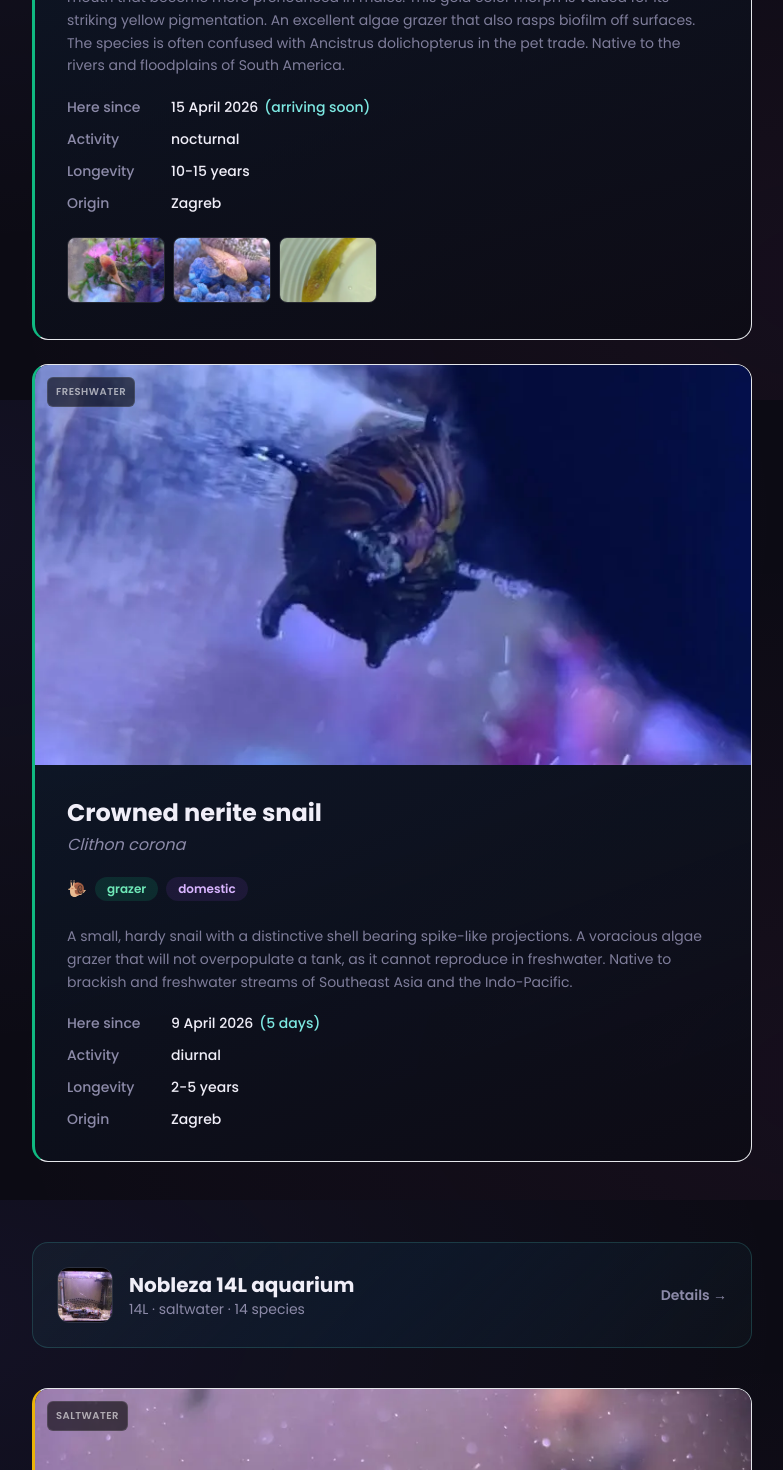
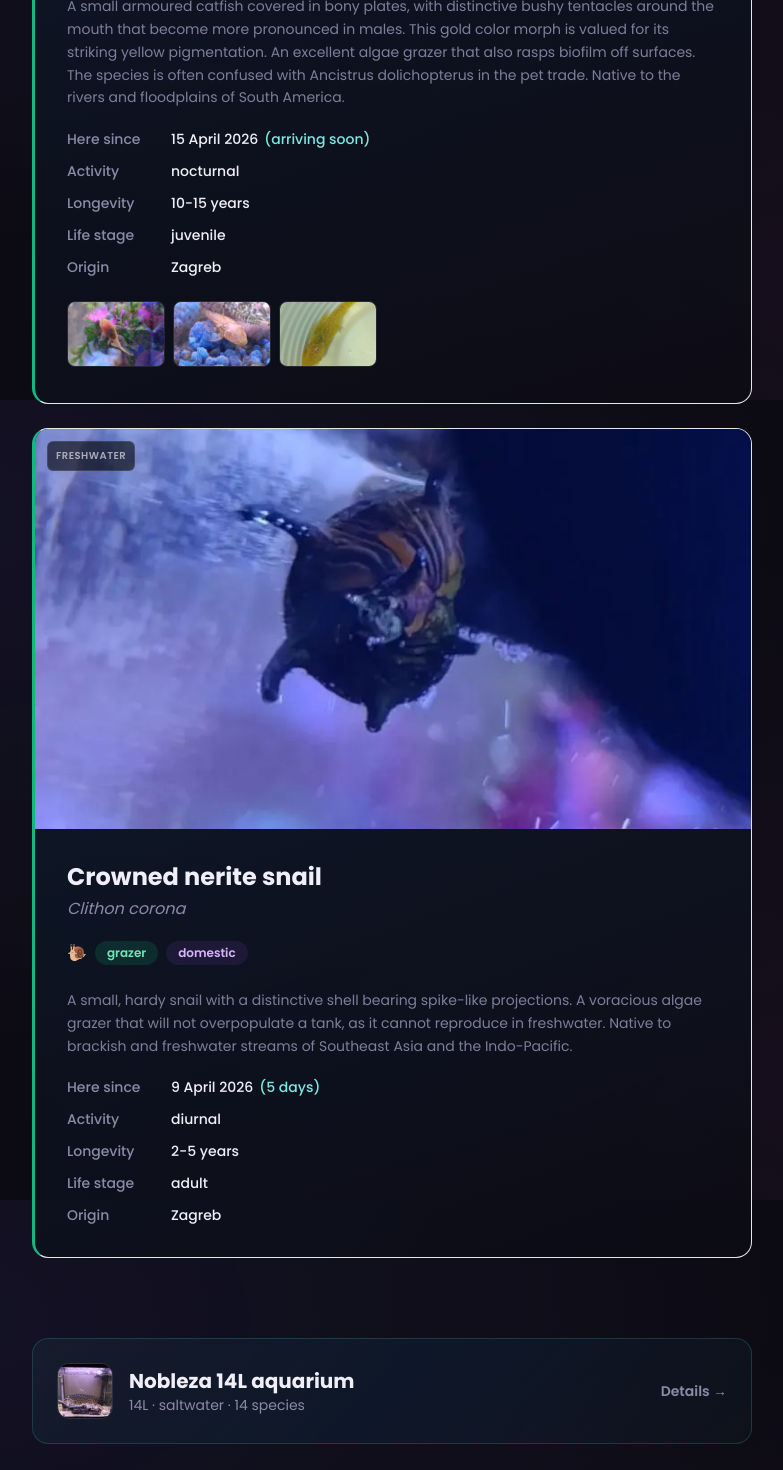
Before and after one commit to MarinoLinic/linic.net, a React (Vite) app: page /animals in a window 1280 px wide. Shown: the part 2000-3470 px from the top of the page, without its empty margins (248-1031 px from the left). Built offline with nearby package versions, Linux system fonts and the light colour scheme.

Commit message:
Life stage added

```diff
--- a/src/components/pets/AnimalEntry.tsx
+++ b/src/components/pets/AnimalEntry.tsx
@@ -166,6 +166,10 @@ const AnimalEntry = ({ animal, tankCategory, onOpenGallery }: {
 							</span>
 						</div>
 						<div className="flex items-baseline gap-2">
+							<span className="text-muted w-24 shrink-0">Life stage</span>
+							<span className="text-text">{animal.life_stage}</span>
+						</div>
+						<div className="flex items-baseline gap-2">
 							<span className="text-muted w-24 shrink-0">Origin</span>
 							<span className="text-text">{animal.location}</span>
 						</div>
--- a/src/components/pets/FormerAnimalEntry.tsx
+++ b/src/components/pets/FormerAnimalEntry.tsx
@@ -122,6 +122,10 @@ const FormerAnimalEntry = ({ animal, tankCategory, onOpenGallery }: {
 								{animal.longevity === 'indefinite' ? 'indefinite' : `${animal.longevity} years`}
 							</span>
 						</div>
+						<div className="flex items-baseline gap-2">
+							<span className="text-muted w-24 shrink-0">Life stage</span>
+							<span className="text-muted">{animal.life_stage}</span>
+						</div>
 					</div>
 
 					{/* thumbnail strip */}
--- a/src/data/pets.json
+++ b/src/data/pets.json
@@ -7,6 +7,7 @@
 		"family": "Poeciliidae",
 		"function": "omnivore",
 		"type": "fish",
+		"life_stage": "juvenile",
 		"longevity": "3-5",
 		"diurnality": "diurnal",
 		"domesticity": "domestic",
@@ -24,6 +25,7 @@
 		"family": "Loricariidae",
 		"function": "grazer",
 		"type": "fish",
+		"life_stage": "juvenile",
 		"longevity": "10-15",
 		"diurnality": "nocturnal",
 		"domesticity": "domestic",
@@ -41,6 +43,7 @@
 		"family": "Neritidae",
 		"function": "grazer",
 		"type": "snail",
+		"life_stage": "adult",
 		"longevity": "2-5",
 		"diurnality": "diurnal",
 		"domesticity": "domestic",
@@ -58,6 +61,7 @@
 		"family": "Palaemonidae",
 		"function": "scavenger",
 		"type": "shrimp",
+		"life_stage": "mix",
 		"longevity": "1-2",
 		"diurnality": "constant",
 		"domesticity": "wild",
@@ -75,6 +79,7 @@
 		"family": "Xanthidae",
 		"function": "omnivore",
 		"type": "crab",
+		"life_stage": "juvenile",
 		"longevity": "3-5",
 		"diurnality": "nocturnal",
 		"domesticity": "wild",
@@ -92,6 +97,7 @@
 		"family": "Porcellanidae",
 		"function": "filter-feeder",
 		"type": "crab",
+		"life_stage": "adult",
 		"longevity": "2-3",
 		"diurnality": "constant",
 		"domesticity": "wild",
@@ -109,6 +115,7 @@
 		"family": "Diogenidae",
 		"function": "omnivore",
 		"type": "crab",
+		"life_stage": "adult",
 		"longevity": "5-10",
 		"diurnality": "diurnal",
 		"domesticity": "wild",
@@ -126,6 +133,7 @@
 		"family": "Ophiodermatidae",
 		"function": "scavenger",
 		"type": "brittle star",
+		"life_stage": "adult",
 		"longevity": "10-20",
 		"diurnality": "nocturnal",
 		"domesticity": "wild",
@@ -143,6 +151,7 @@
 		"family": "Trochidae",
 		"function": "grazer",
 		"type": "snail",
+		"life_stage": "mix",
 		"longevity": "8-10",
 		"diurnality": "diurnal",
 		"domesticity": "wild",
@@ -160,6 +169,7 @@
 		"family": "Trochidae",
 		"function": "grazer",
 		"type": "snail",
+		"life_stage": "mix",
 		"longevity": "8-10",
 		"diurnality": "diurnal",
 		"domesticity": "wild",
@@ -177,6 +187,7 @@
 		"family": "Patellidae",
 		"function": "grazer",
 		"type": "snail",
+		"life_stage": "adult",
 		"longevity": "8-10",
 		"diurnality": "diurnal",
 		"domesticity": "wild",
@@ -194,6 +205,7 @@
 		"family": "Cerithiidae",
 		"function": "grazer",
 		"type": "snail",
+		"life_stage": "juvenile",
 		"longevity": "2-4",
 		"diurnality": "constant",
 		"domesticity": "wild",
@@ -211,6 +223,7 @@
 		"family": "Chitonidae",
 		"function": "grazer",
 		"type": "chiton",
+		"life_stage": "adult",
 		"longevity": "10",
 		"diurnality": "nocturnal",
 		"domesticity": "wild",
@@ -228,6 +241,7 @@
 		"family": "Nereididae",
 		"function": "scavenger",
 		"type": "worm",
+		"life_stage": "unknown",
 		"longevity": "1-3",
 		"diurnality": "nocturnal",
 		"domesticity": "wild",
@@ -245,6 +259,7 @@
 		"family": "Harpacticidae",
 		"function": "scavenger",
 		"type": "plankton",
+		"life_stage": "mix",
 		"longevity": "0.2-0.5",
 		"diurnality": "constant",
 		"domesticity": "domestic",
@@ -262,6 +277,7 @@
 		"family": "Serpulidae",
 		"function": "filter-feeder",
 		"type": "worm",
+		"life_stage": "mix",
 		"longevity": "0.5-1.5",
 		"diurnality": "constant",
 		"domesticity": "wild",
@@ -279,6 +295,7 @@
 		"family": "Corallinaceae",
 		"function": "producer",
 		"type": "alga",
+		"life_stage": "adult",
 		"longevity": "indefinite",
 		"diurnality": "constant",
 		"domesticity": "wild",
@@ -296,6 +313,7 @@
 		"family": "Blenniidae",
 		"function": "omnivore",
 		"type": "fish",
+		"life_stage": "adult",
 		"longevity": "3-5",
 		"diurnality": "diurnal",
 		"domesticity": "wild",
@@ -313,6 +331,7 @@
 		"family": "Gobiidae",
 		"function": "carnivore",
 		"type": "fish",
+		"life_stage": "adult",
 		"longevity": "2-4",
 		"diurnality": "diurnal",
 		"domesticity": "wild",
@@ -330,6 +349,7 @@
 		"family": "Trochidae",
 		"function": "grazer",
 		"type": "snail",
+		"life_stage": "adult",
 		"longevity": "8-10",
 		"diurnality": "diurnal",
 		"domesticity": "wild",
--- a/src/types/pets.ts
+++ b/src/types/pets.ts
@@ -20,6 +20,7 @@ export interface Animal {
 	family: string
 	function: string
 	type: string
+	life_stage: string
 	longevity: string
 	diurnality: string
 	domesticity: string
```
